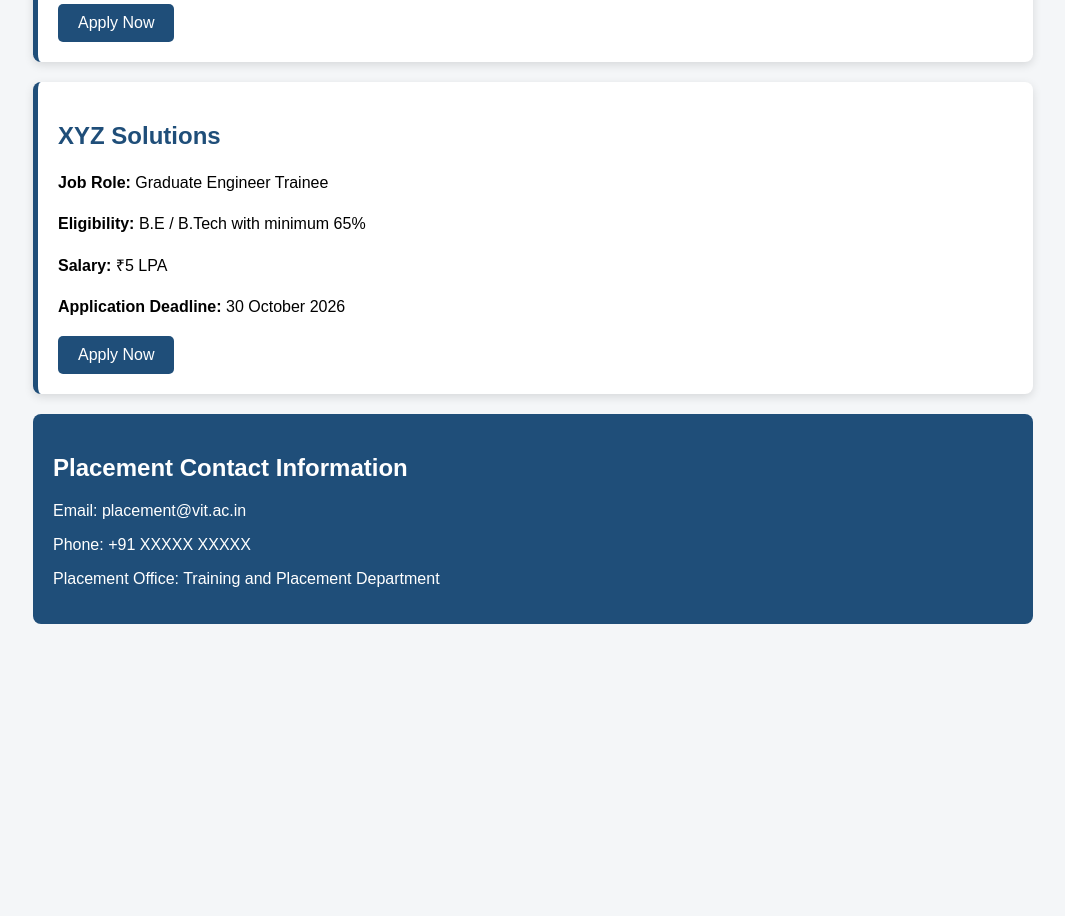
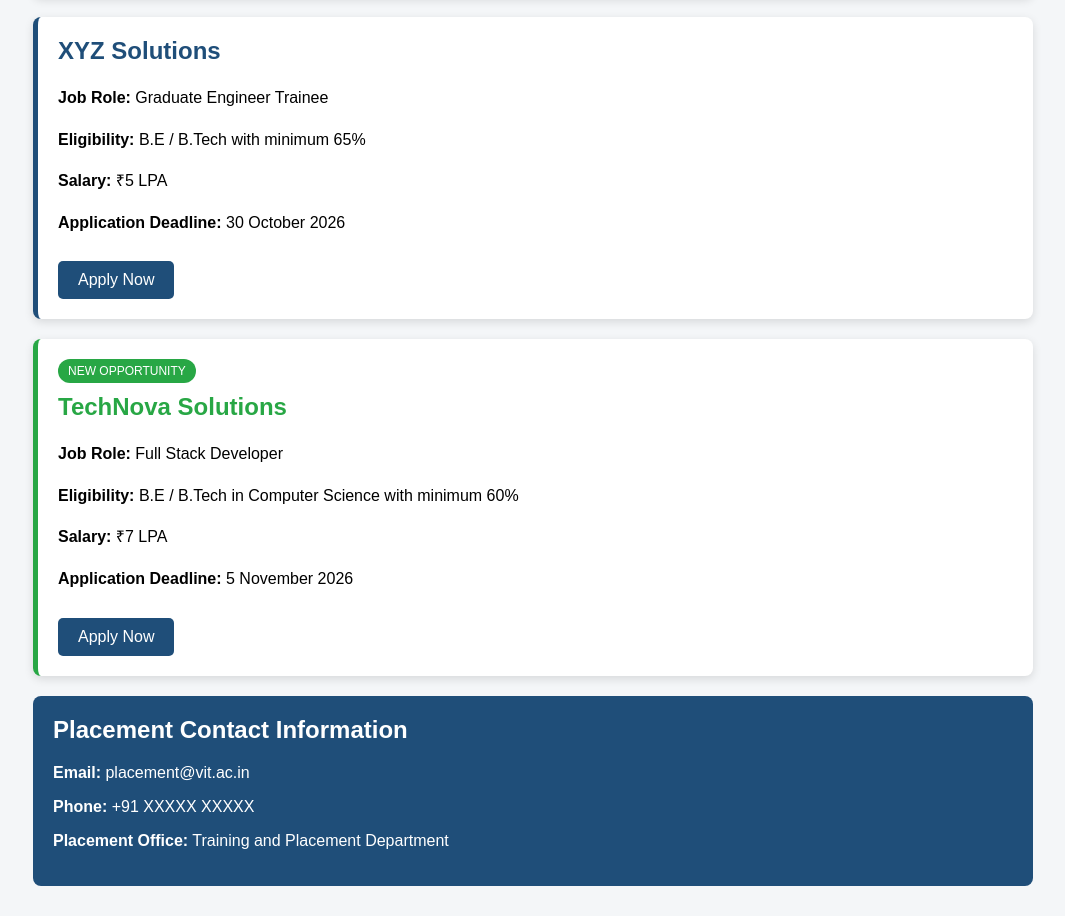
Before and after one commit to Joshitha09-josh/CollegePlacementPortal, a plain HTML site: page index.html in a window 1280 px wide. Shown: the part 708-1624 px from the top of the page, without its empty margins (107-1172 px from the left). Before the commit the page ends 1362 px from the top, so only its background shows below. Drawn offline with Linux system fonts and the light colour scheme.

Commit message:
Add TechNova Solutions placement opportunity and update to v2

```diff
--- a/index.html
+++ b/index.html
@@ -8,6 +8,7 @@
     <title>College Placement Portal</title>
 
     <style>
+
         body {
             font-family: Arial, sans-serif;
             margin: 0;
@@ -21,6 +22,14 @@
             padding: 25px;
         }
 
+        header h1 {
+            margin: 0 0 10px 0;
+        }
+
+        header p {
+            margin: 5px;
+        }
+
         .container {
             width: 90%;
             max-width: 1000px;
@@ -32,7 +41,11 @@
             padding: 20px;
             border-radius: 10px;
             margin-bottom: 20px;
-            box-shadow: 0 3px 10px rgba(0,0,0,0.12);
+            box-shadow: 0 3px 10px rgba(0, 0, 0, 0.12);
+        }
+
+        .college-info h2 {
+            color: #1f4e79;
         }
 
         .job-card {
@@ -41,11 +54,12 @@
             margin-bottom: 20px;
             border-left: 5px solid #1f4e79;
             border-radius: 8px;
-            box-shadow: 0 3px 10px rgba(0,0,0,0.12);
+            box-shadow: 0 3px 10px rgba(0, 0, 0, 0.12);
         }
 
         .job-card h2 {
             color: #1f4e79;
+            margin-top: 0;
         }
 
         .job-card p {
@@ -59,6 +73,30 @@
             padding: 10px 20px;
             text-decoration: none;
             border-radius: 5px;
+            margin-top: 10px;
+        }
+
+        .apply-btn:hover {
+            background: #163a5c;
+        }
+
+        /* New Version 2 company */
+        .new-company {
+            border-left: 5px solid #28a745;
+        }
+
+        .new-company h2 {
+            color: #28a745;
+        }
+
+        .new-badge {
+            display: inline-block;
+            background: #28a745;
+            color: white;
+            padding: 5px 10px;
+            border-radius: 15px;
+            font-size: 12px;
+            margin-bottom: 10px;
         }
 
         .contact {
@@ -66,27 +104,60 @@
             color: white;
             padding: 20px;
             border-radius: 8px;
+            margin-bottom: 30px;
         }
+
+        .contact h2 {
+            margin-top: 0;
+        }
+
     </style>
+
 </head>
 
 <body>
 
+    <!-- Header -->
+
     <header>
+
         <h1>College Placement Portal</h1>
+
         <p>VIT College</p>
+
         <p>Department of Computer Science</p>
+
     </header>
+
 
     <div class="container">
 
+
+        <!-- College Information -->
+
         <div class="college-info">
+
             <h2>College Information</h2>
 
-        <p><strong>College:</strong> VIT College</p>
-        <p><strong>Department:</strong> Computer Science</p>
-        <p><strong>Placement Cell:</strong> Training and Placement Department</p>
+            <p>
+                <strong>College:</strong>
+                VIT College
+            </p>
+
+            <p>
+                <strong>Department:</strong>
+                Computer Science
+            </p>
+
+            <p>
+                <strong>Placement Cell:</strong>
+                Training and Placement Department
+            </p>
+
         </div>
+
+
+        <!-- Company 1 -->
 
         <div class="job-card">
 
@@ -118,6 +189,9 @@
 
         </div>
 
+
+        <!-- Company 2 -->
+
         <div class="job-card">
 
             <h2>XYZ Solutions</h2>
@@ -148,23 +222,67 @@
 
         </div>
 
+
+        <!-- NEW COMPANY ADDED IN VERSION 2 -->
+
+        <div class="job-card new-company">
+
+            <span class="new-badge">
+                NEW OPPORTUNITY
+            </span>
+
+            <h2>TechNova Solutions</h2>
+
+            <p>
+                <strong>Job Role:</strong>
+                Full Stack Developer
+            </p>
+
+            <p>
+                <strong>Eligibility:</strong>
+                B.E / B.Tech in Computer Science with minimum 60%
+            </p>
+
+            <p>
+                <strong>Salary:</strong>
+                ₹7 LPA
+            </p>
+
+            <p>
+                <strong>Application Deadline:</strong>
+                5 November 2026
+            </p>
+
+            <a href="#" class="apply-btn">
+                Apply Now
+            </a>
+
+        </div>
+
+
+        <!-- Placement Contact -->
+
         <div class="contact">
 
             <h2>Placement Contact Information</h2>
 
             <p>
-            Email: placement@vit.ac.in
+                <strong>Email:</strong>
+                placement@vit.ac.in
             </p>
 
             <p>
-            Phone: +91 XXXXX XXXXX
+                <strong>Phone:</strong>
+                +91 XXXXX XXXXX
             </p>
 
             <p>
-            Placement Office: Training and Placement Department
+                <strong>Placement Office:</strong>
+                Training and Placement Department
             </p>
 
         </div>
+
 
     </div>
 
```
Also changed, not shown: 2 other files. Lines whose indentation alone changed are shown as unchanged.
